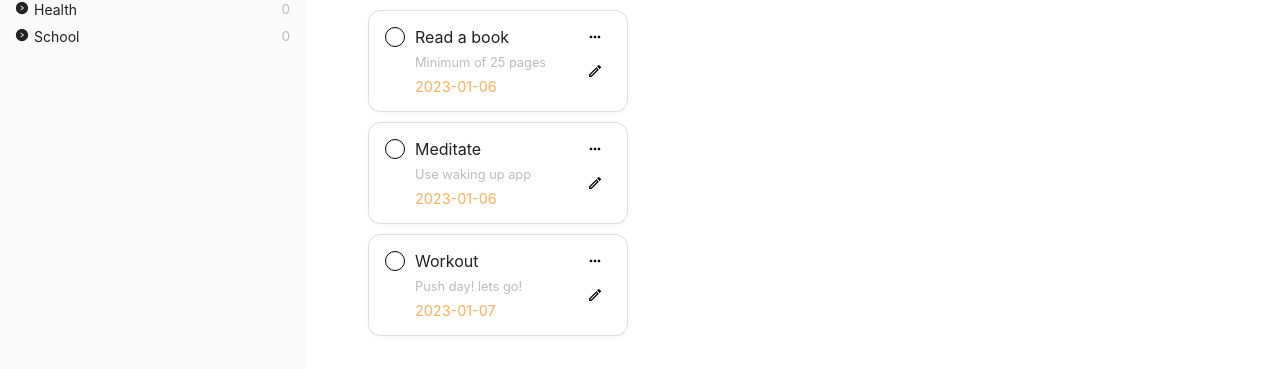
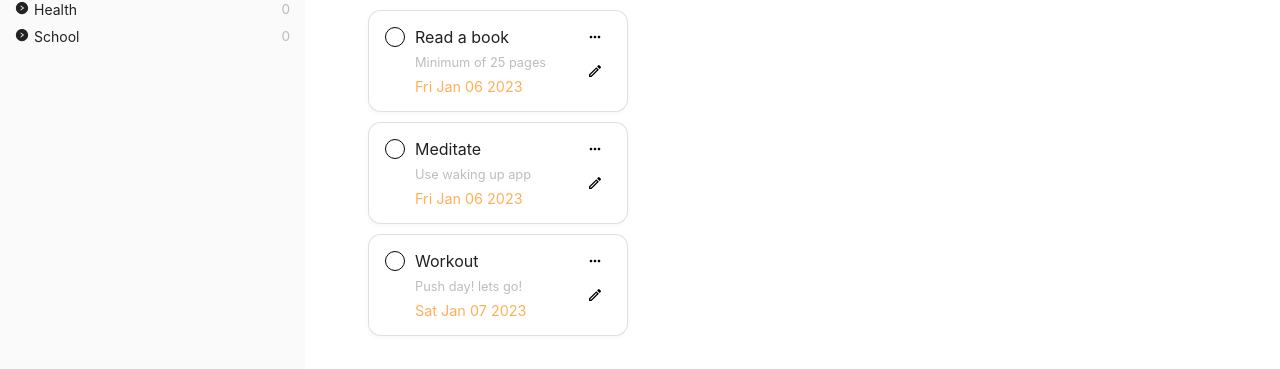
Before and after one commit to salvantjeff/todo-app, a React (Create React App) app in the folder todo-list-app/: page /sections/26a8cd00-0e2b-4c6c-b047-3373843d261a in a window 1280 px wide. Shown: the part 188-557 px from the top of the page. Built offline with nearby package versions, Linux system fonts and the light colour scheme.

Commit message:
Create function to convert date to string on todo cards

```diff
--- a/todo-list-app/src/components/TodoCard/TodoCard.js
+++ b/todo-list-app/src/components/TodoCard/TodoCard.js
@@ -7,6 +7,18 @@ function TodoCard({
     dataID,
     handleEditClicked,
 }) {
+
+    function convertDateToString(dateValue) {
+        let formatDate;
+        if (Array.isArray(dateValue)) {
+            [formatDate] = [...dateValue];
+        } else {
+            formatDate = dateValue;
+        };
+        formatDate = formatDate.replace(/-/, '/').replace(/-/, '/');
+        const dateString = (new Date(formatDate)).toDateString();
+        return dateString;
+    };
 
     return(
         <div className="section-board__todo-card">
@@ -19,7 +31,7 @@ function TodoCard({
                 <div className="todo_details_contents">
                     <p className="todo_title">{todo.name}</p>
                     <p className="todo_description">{todo.description}</p>
-                    <div className="due_date">{todo.date}</div>
+                    <div className="due_date">{convertDateToString(todo.date)}</div>
                 </div>
                 <div className="todo_details_menu">
                     <button  className="more-details-button"><MdOutlineMoreHoriz/></button>
```
